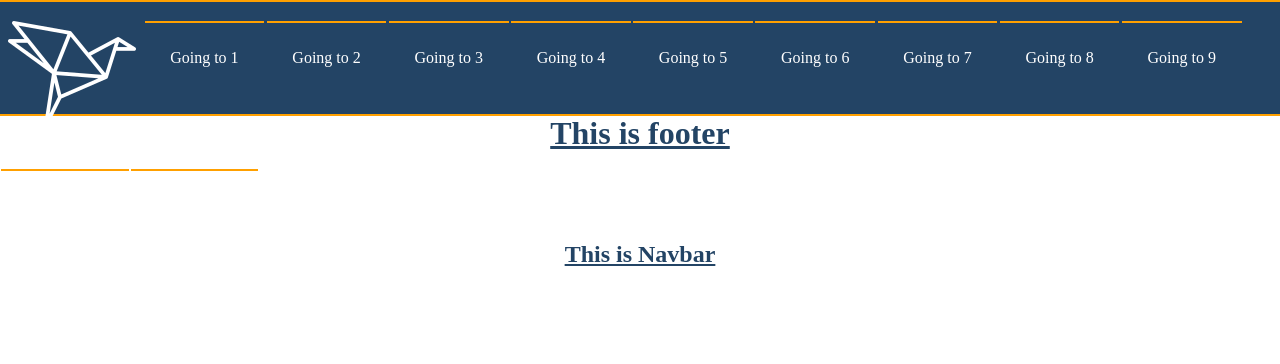
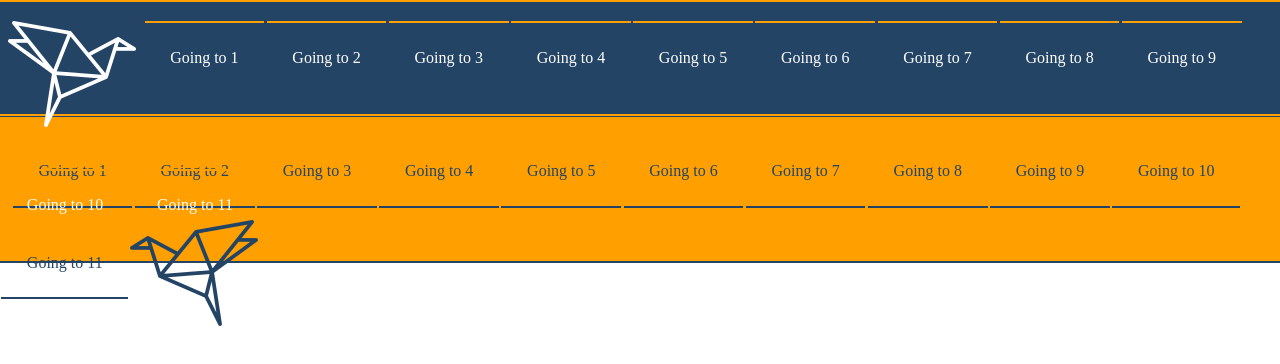
Before and after one commit to vinhhn3/tcd0302-react-origami, a React (Create React App) app: page / in a window 1280 px wide. Shown: the top 364 px of the page. Built offline with nearby package versions, Linux system fonts and the light colour scheme.

Commit message:
Footer layout

```diff
--- a/src/pages/Footer.js
+++ b/src/pages/Footer.js
@@ -1,10 +1,74 @@
-import React from "react";
+import React, { useState } from "react";
+import birdLogo from "../assets/blue-origami-bird-flipped.png";
+import LinkItem from "../components/linkItem/LinkItem";
 
 const Footer = () => {
+  const [linkItems, setLinkItems] = useState([
+    {
+      id: 1,
+      title: "Going to 1",
+      url: "#",
+    },
+    {
+      id: 2,
+      title: "Going to 2",
+      url: "#",
+    },
+    {
+      id: 3,
+      title: "Going to 3",
+      url: "#",
+    },
+    {
+      id: 4,
+      title: "Going to 4",
+      url: "#",
+    },
+    {
+      id: 5,
+      title: "Going to 5",
+      url: "#",
+    },
+    {
+      id: 6,
+      title: "Going to 6",
+      url: "#",
+    },
+    {
+      id: 7,
+      title: "Going to 7",
+      url: "#",
+    },
+    {
+      id: 8,
+      title: "Going to 8",
+      url: "#",
+    },
+    {
+      id: 9,
+      title: "Going to 9",
+      url: "#",
+    },
+    {
+      id: 10,
+      title: "Going to 10",
+      url: "#",
+    },
+    {
+      id: 11,
+      title: "Going to 11",
+      url: "#",
+    },
+  ]);
   return (
     <div>
-      <footer>
-        <h1>This is footer</h1>
+      <footer className="Footer">
+        <ul>
+          {linkItems.map((item) => (
+            <LinkItem key={item.id} title={item.title} url={item.url} />
+          ))}
+          <img src={birdLogo} alt="" />
+        </ul>
       </footer>
     </div>
   );
--- a/src/pages/Navbar.js
+++ b/src/pages/Navbar.js
@@ -76,7 +76,6 @@
           <LinkItem key={item.id} title={item.title} url={item.url} />
         ))}
       </ul>
-      <h1>This is Navbar</h1>
     </nav>
   );
 };
```
